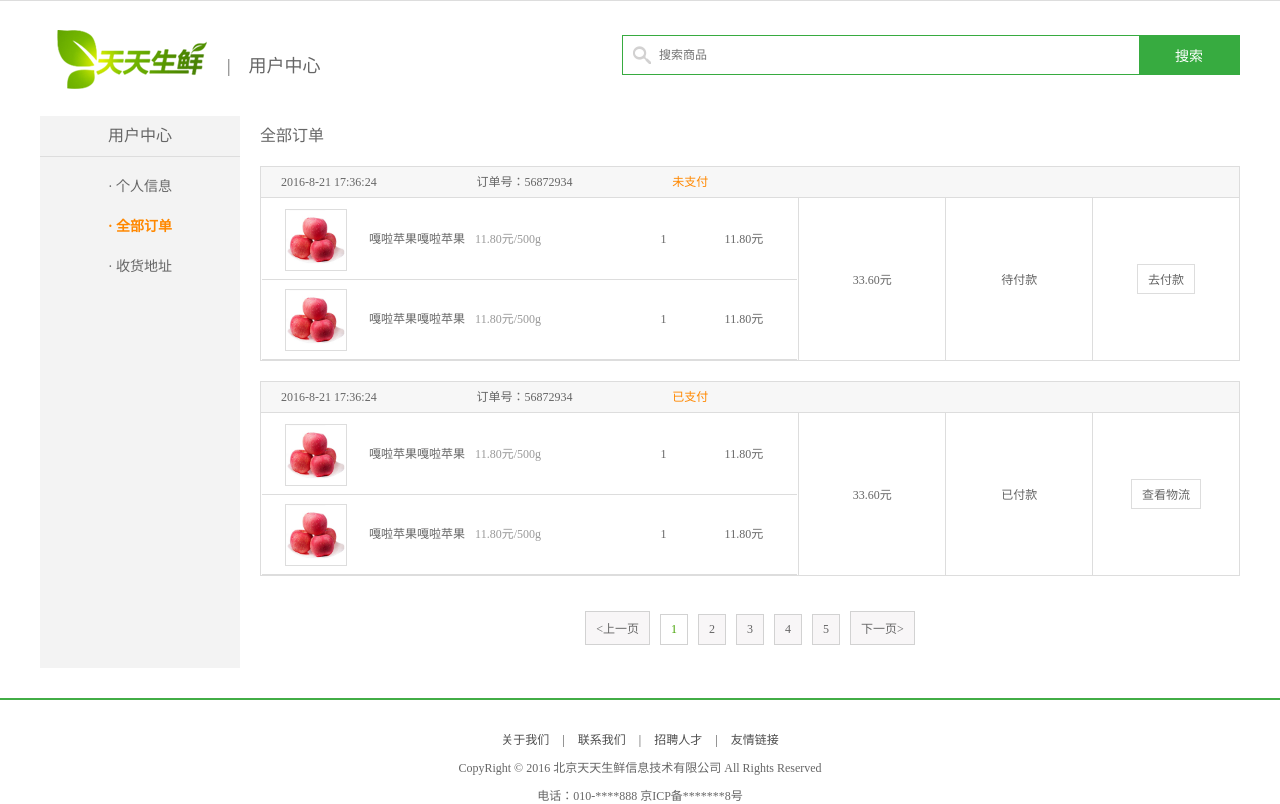
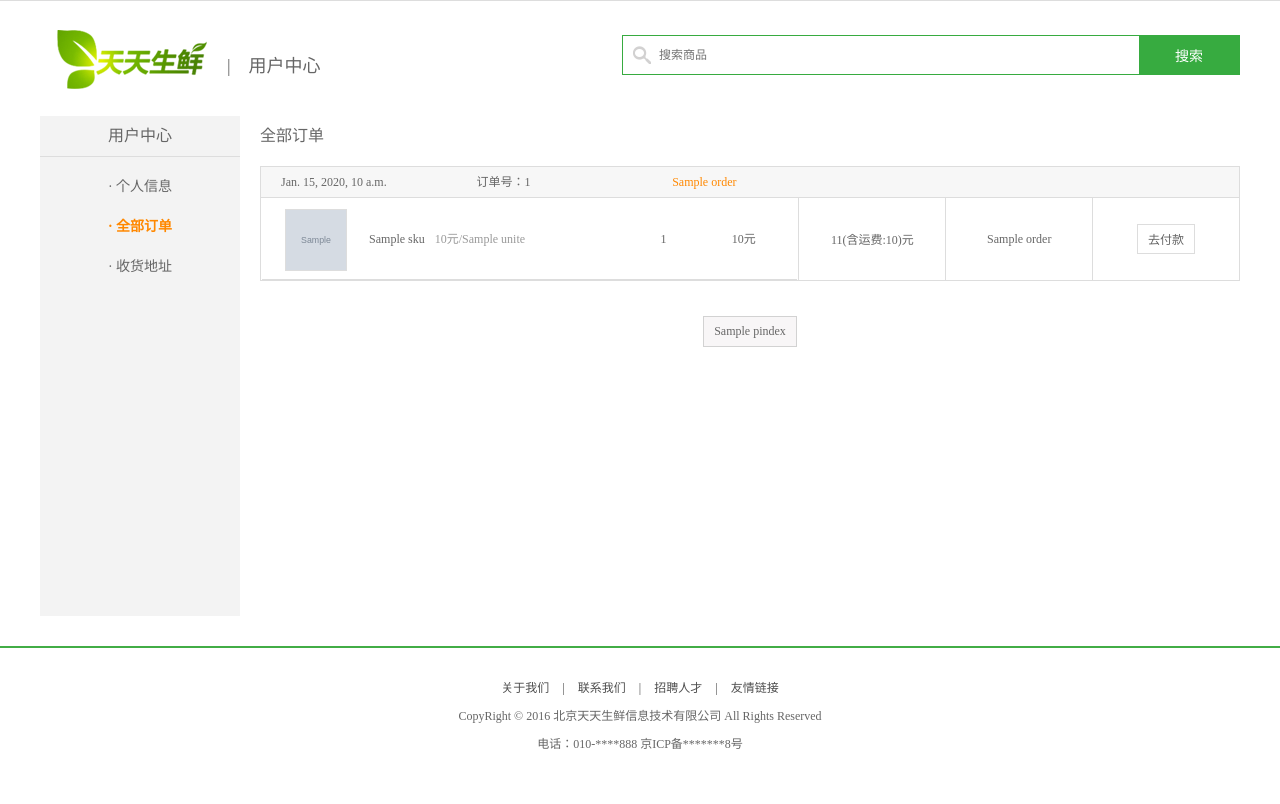
Before and after one commit to Hello-JianPeiLi/dailyfresh, a Django app: template templates/user_center_order.html in a window 1280 px wide. Shown: the part 29-833 px from the top of the page. After the commit the page ends 778 px from the top, so only its background shows below. Run offline with Django 3.2, Linux system fonts and the light colour scheme; the template is opened without the code that fills it: most values are stand-ins (such as "Sample title", 1, 10 or a date in 2020); grey boxes marked "Sample" are stand-in pictures; parts of the project's set-up code (start-up, migrations or seed data) failed here and were passed over.

Commit message:
完成我的订单页面

```diff
--- a/apps/goods/views.py
+++ b/apps/goods/views.py
@@ -154,10 +154,8 @@ class ListView(View):
             page = int(page)
         except Exception as e:
             page = 1
-
         if page > paginator.num_pages:
             page = 1
-
         # 获取第page页的实例对象
         skus_page = paginator.page(page)
 
--- a/apps/order/views.py
+++ b/apps/order/views.py
@@ -227,8 +227,6 @@ class OrderCommitView(View):
                         transaction.savepoint_rollback(save_id)
                         return JsonResponse({'code': 309, 'msg': '商品不存在'})
                     print('user_id:%s，time:%s,stock:%s' % (user.id, i, sku.stock))
-                    import time
-                    time.sleep(10)
 
                     # 从redis中获取商品的数量
                     count = conn.hget(cart_key, sku_id)
--- a/apps/user/urls.py
+++ b/apps/user/urls.py
@@ -11,7 +11,7 @@ urlpatterns = [
     re_path('active/(?P<token>.*)/', ActiveView.as_view(), name='active'),  # 激活
     path('login/', LoginView.as_view(), name='login'),  # 登录
     path('logout/', LoginOutView.as_view(), name='logout'),  # 登出
-    path('order/', UserOrderView.as_view(), name='order'),  # 用户中心-订单
-    path('', UserInfoView.as_view(), name='index'),  # 用户中心-信息
+    re_path('^order/(?P<page>\d+)', UserOrderView.as_view(), name='order'),  # 用户中心-订单
+    re_path('^$', UserInfoView.as_view(), name='index'),  # 用户中心-信息
     path('address/', UserAddressView.as_view(), name='address'),  # 用户中心-地址
 ]
--- a/templates/base.html
+++ b/templates/base.html
@@ -35,11 +35,12 @@
 
                 <div class="user_link fl">
                     <span>|</span>
-                    <a href={% url "user:index" %}>用户中心</a>
+                    <a href={% url 'user:index' %}>用户中心</a>
                     <span>|</span>
                     <a href={% url 'cart:show' %}>我的购物车</a>
                     <span>|</span>
-                    <a href="user_center_order.html">我的订单</a>
+                    sf
+                    <a href{% url 'user:order' 1 %}>我的订单</a>
                 </div>
             </div>
         </div>
--- a/templates/user_center_order.html
+++ b/templates/user_center_order.html
@@ -38,7 +38,7 @@
 </div>
 
 <div class="search_bar clearfix">
-    <a href="index1.html" class="logo fl"><img src={% static "/images/logo.png" %}></a>
+    <a href="{% url 'goods:index' %}" class="logo fl"><img src={% static "/images/logo.png" %}></a>
     <div class="sub_page_name fl">|&nbsp;&nbsp;&nbsp;&nbsp;用户中心</div>
     <div class="search_con fr">
         <input type="text" class="input_text fl" name="" placeholder="搜索商品">
@@ -51,81 +51,54 @@
         <h3>用户中心</h3>
         <ul>
             <li><a href={% url "user:index" %}>· 个人信息</a></li>
-            <li><a href={% url "user:order" %} class="active">· 全部订单</a></li>
+            <li><a href={% url "user:order" 1 %} class="active">· 全部订单</a></li>
             <li><a href={% url "user:address" %}>· 收货地址</a></li>
         </ul>
     </div>
     <div class="right_content clearfix">
         <h3 class="common_title2">全部订单</h3>
+        {% for order in  order_page %}
             <ul class="order_list_th w978 clearfix">
-            <li class="col01">2016-8-21 17:36:24</li>
-            <li class="col02">订单号：56872934</li>
-            <li class="col02 stress">未支付</li>
-        </ul>
-
-        <table class="order_list_table w980">
-            <tbody>
-            <tr>
-                <td width="55%">
-                    <ul class="order_goods_list clearfix">
-                        <li class="col01"><img src={% static "/images/goods02.jpg" %}></li>
-                        <li class="col02">嘎啦苹果嘎啦苹果<em>11.80元/500g</em></li>
-                        <li class="col03">1</li>
-                        <li class="col04">11.80元</li>
-                    </ul>
-                    <ul class="order_goods_list clearfix">
-                        <li class="col01"><img src={% static "/images/goods02.jpg" %}></li>
-                        <li class="col02">嘎啦苹果嘎啦苹果<em>11.80元/500g</em></li>
-                        <li class="col03">1</li>
-                        <li class="col04">11.80元</li>
-                    </ul>
-                </td>
-                <td width="15%">33.60元</td>
-                <td width="15%">待付款</td>
-                <td width="15%"><a href="#" class="oper_btn">去付款</a></td>
-            </tr>
-            </tbody>
-        </table>
-
-        <ul class="order_list_th w978 clearfix">
-            <li class="col01">2016-8-21 17:36:24</li>
-            <li class="col02">订单号：56872934</li>
-            <li class="col02 stress">已支付</li>
+                <li class="col01">{{ order.create_time }}</li>
+                <li class="col02">订单号：{{ order.order_id }}</li>
+                <li class="col02 stress">{{ order.status_name }}</li>
             </ul>
             <table class="order_list_table w980">
                 <tbody>
                 <tr>
                     <td width="55%">
+                        {% for order_sku in order.order_skus %}
                             <ul class="order_goods_list clearfix">
-                        <li class="col01"><img src={% static "/images/goods02.jpg" %}></li>
-                        <li class="col02">嘎啦苹果嘎啦苹果<em>11.80元/500g</em></li>
-                        <li class="col03">1</li>
-                        <li class="col04">11.80元</li>
+                                <li class="col01"><img src={{ order_sku.sku.image.url }}></li>
+                                <li class="col02">{{ order_sku.sku.name }}<em>{{ order_sku.price }}元/{{ order_sku.sku.unite }}</em>
+                                </li>
+                                <li class="col03">{{ order_sku.count }}</li>
+                                <li class="col04">{{ order_sku.amount }}元</li>
                             </ul>
-                    <ul class="order_goods_list clearfix">
-                        <li class="col01"><img src={% static "/images/goods02.jpg" %}></li>
-                        <li class="col02">嘎啦苹果嘎啦苹果<em>11.80元/500g</em></li>
-                        <li class="col03">1</li>
-                        <li class="col04">11.80元</li>
-                    </ul>
+                        {% endfor %}
+
                     </td>
-                <td width="15%">33.60元</td>
-                <td width="15%">已付款</td>
-                <td width="15%"><a href="#" class="oper_btn">查看物流</a></td>
+                    <td width="15%">{{ order.total_price|add:order.transit_price }}(含运费:{{ order.transit_price }})元</td>
+                    <td width="15%">{{ order.status_name }}</td>
+                    <td width="15%"><a href="#" class="oper_btn">去付款</a></td>
                 </tr>
                 </tbody>
             </table>
-
+        {% endfor %}
         <div class="pagenation">
-            <a href="#">
-                <上一页
-            </a>
-            <a href="#" class="active">1</a>
-            <a href="#">2</a>
-            <a href="#">3</a>
-            <a href="#">4</a>
-            <a href="#">5</a>
-            <a href="#">下一页></a>
+            {% if order_page.has_previous_page %}
+                <a href="{% url 'user:order' order_page.previous_page_number %}">上一页</a>
+            {% endif %}
+            {% for pindex in pages %}
+                {% if pindex == order_page.number %}
+                    <a href="{% url 'user:order' pindex %}" class="active">{{ pindex }}</a>
+                {% else %}
+                    <a href="{% url 'user:order' pindex %}">{{ pindex }}</a>
+                {% endif %}
+            {% endfor %}
+            {% if order_page.has_next_page %}
+                <a href={% url 'user:order' order_page.next_page_number %}>下一页></a>
+            {% endif %}
         </div>
     </div>
 </div>
```
Also changed, not shown: apps/order/models.py (+7 -1 lines), apps/user/views.py (+45 -3 lines), templates/place_order.html (+10 -11 lines), 10 other files. Lines whose indentation alone changed are shown as unchanged.
